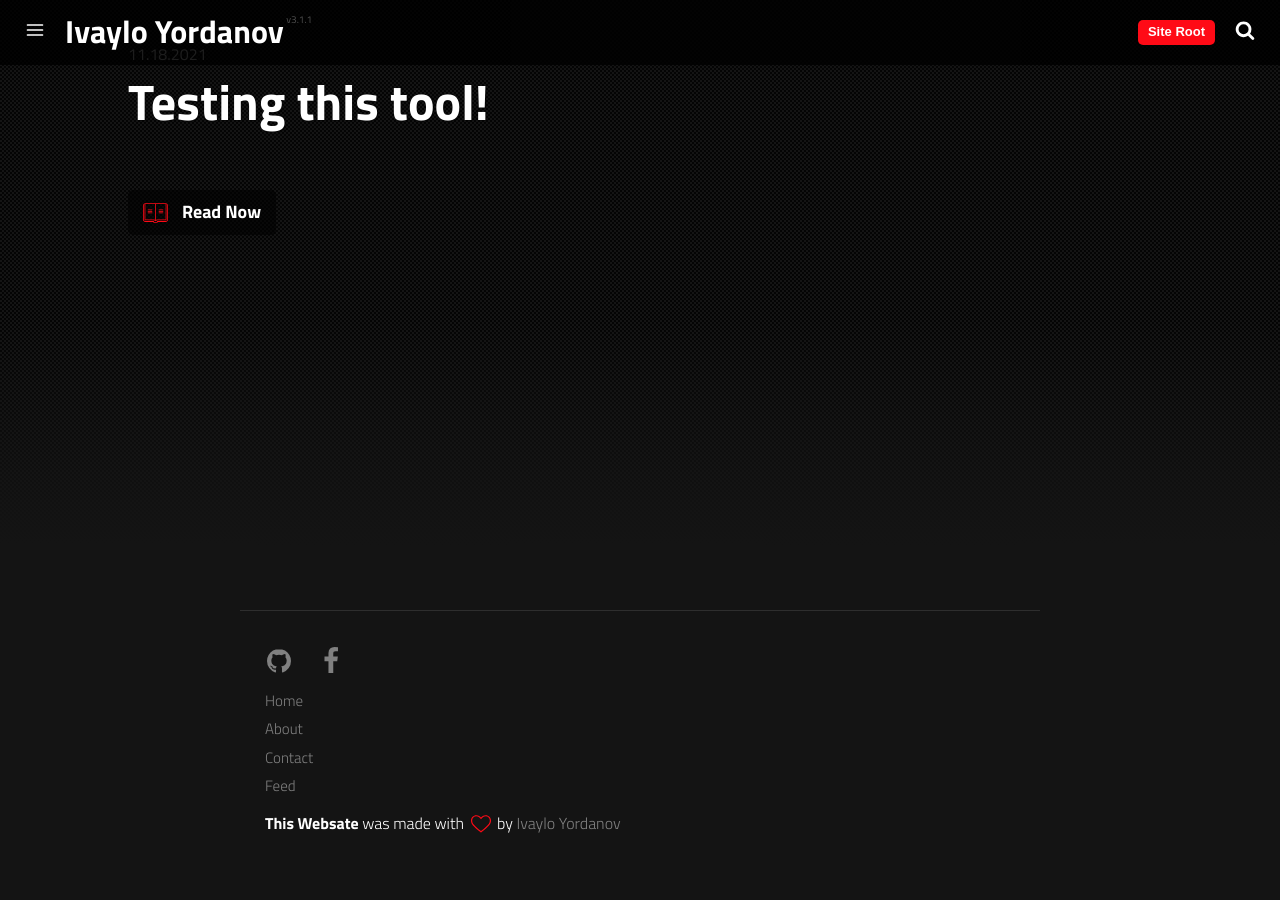
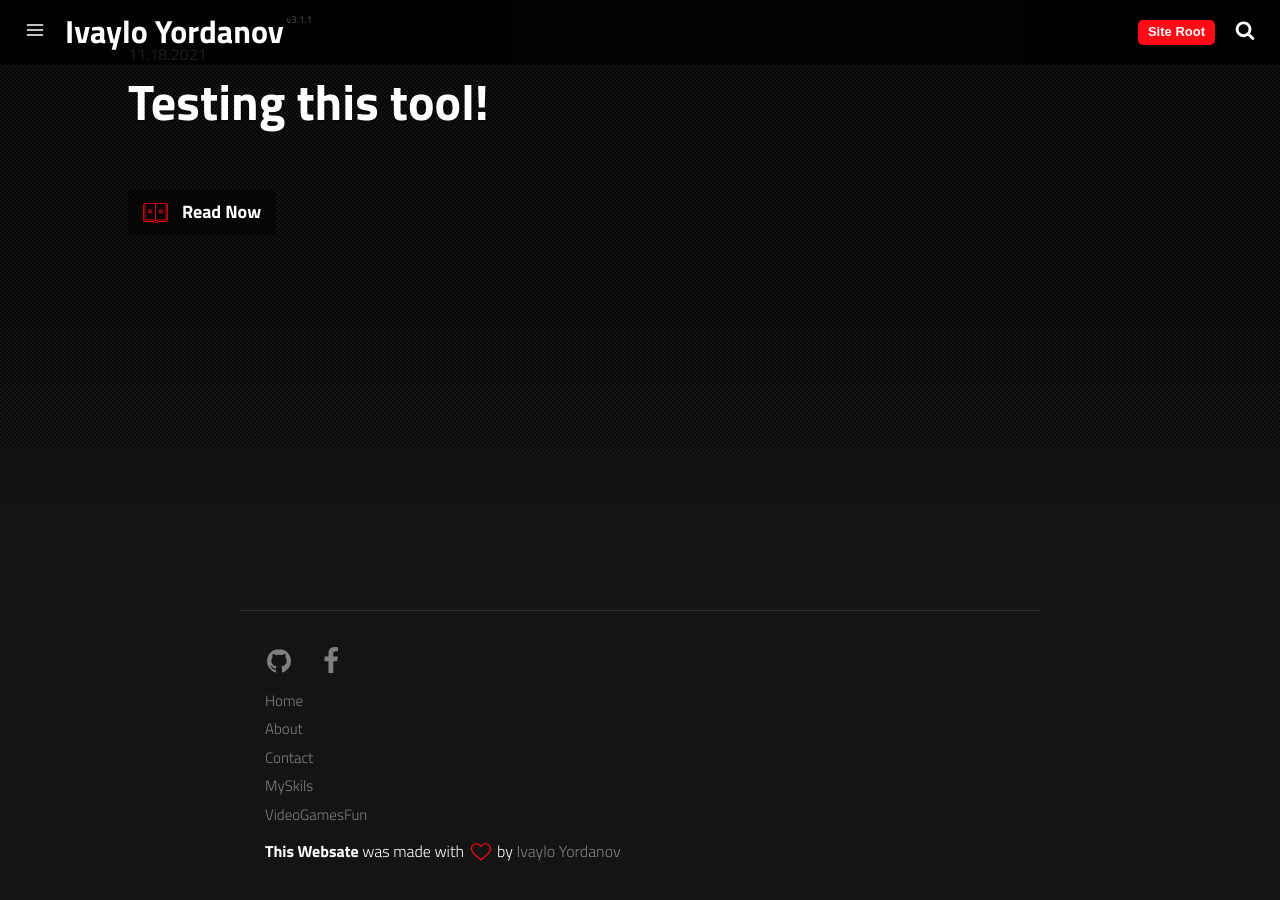
Before and after one commit to JUCI852123BESERRA/tirranaa.github.io, a Jekyll site: the page built from index.html, in a window 1280 px wide and 900 px high, scrolled down 310 px. Built offline with Jekyll 4.4.1, drawn with Linux system fonts in a browser that asks for light colours; a script that is not in the unit is left out; before the commit the page ends 1182 px from its top, so only the background shows below that.

Commit message:
Update _config.yml

```diff
--- a/_config.yml
+++ b/_config.yml
@@ -15,8 +15,11 @@ menu:
     url: /about
   - title: Contact
     url: /contact
-  - title: Feed
-    url: /feed.xml
+  - title: MySkils
+    url: /t/
+  - title: VideoGamesFun
+    url: /t/VideoGamesFun/
+
 email: tirranaa@gmail.com
 # See: https://disqus.com/
 disqus_username: disqus_username
```
